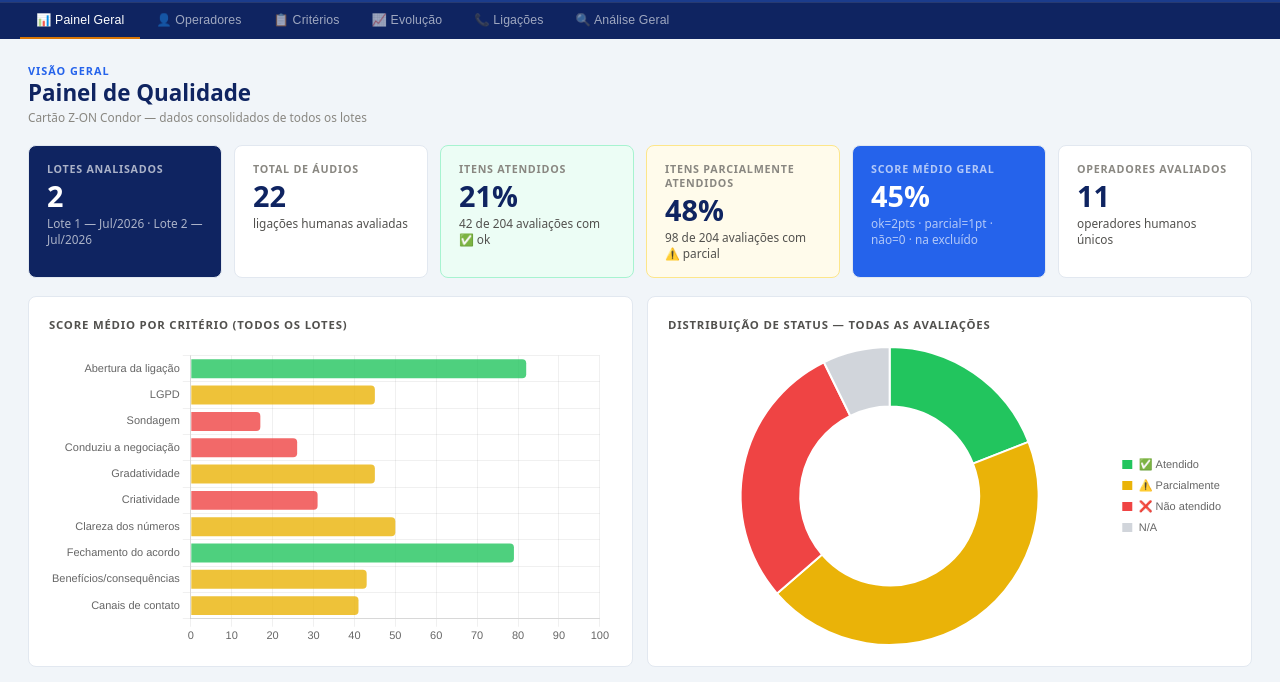
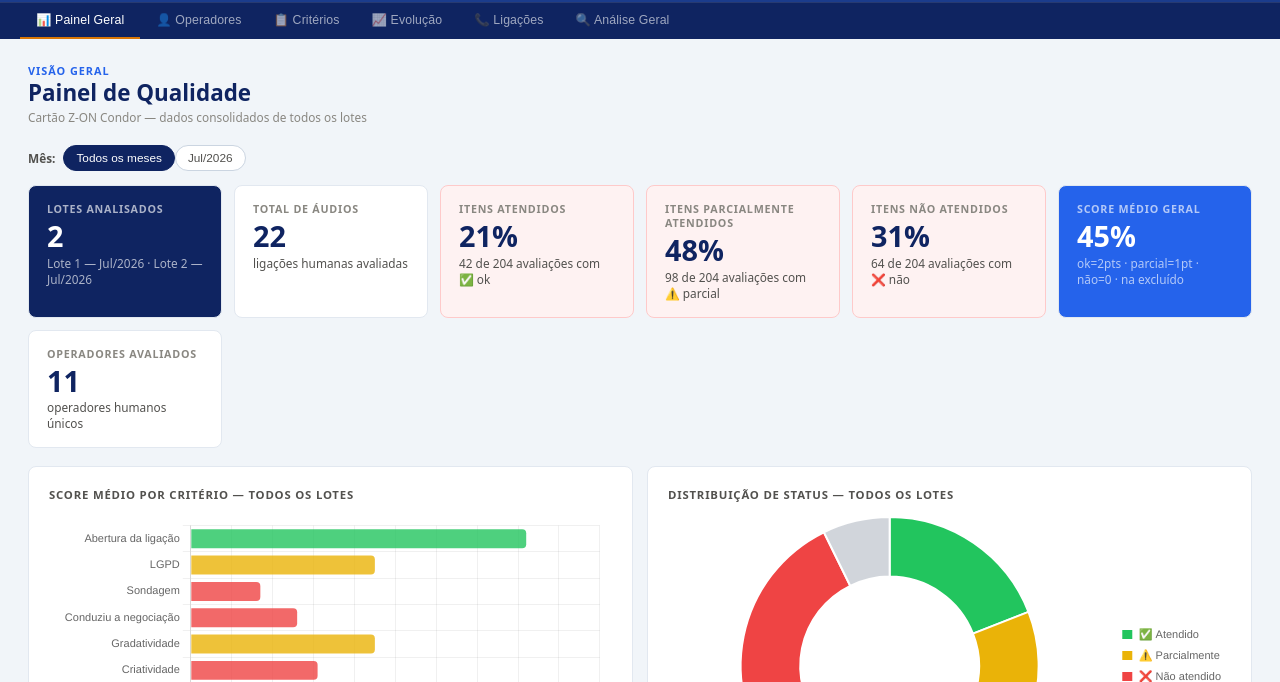
Before and after one commit to devrenanoliveira/dashboard_analise_qualidade, a plain HTML site: page index.html in a window 1280 px wide. Shown: the part 91-773 px from the top of the page. Drawn offline with nearby package versions, Linux system fonts and the light colour scheme.

Commit message:
Update index.html - add novas funções aba geral

```diff
--- a/index.html
+++ b/index.html
@@ -177,14 +177,22 @@ body.dark .detail-inner{background:#0f172a}
   <p class="sec-label">VISÃO GERAL</p>
   <h1 class="sec-title">Painel de Qualidade</h1>
   <p class="sec-subtitle" id="subtitleGeral">Cartão Z-ON Condor — dados consolidados de todos os lotes</p>
+  <div class="filter-row">
+    <span class="filter-label">Mês:</span>
+    <div id="filterMesGeral"></div>
+  </div>
+  <div class="filter-row" id="filterLoteGeralRow" style="display:none">
+    <span class="filter-label">Lote:</span>
+    <div id="filterLoteGeral"></div>
+  </div>
   <div class="kpi-grid" id="kpiGeral"></div>
   <div class="chart-grid">
     <div class="chart-card">
-      <div class="chart-title">Score médio por critério (todos os lotes)</div>
+      <div class="chart-title" id="titleCriterioGeral">Score médio por critério</div>
       <div class="chart-wrap h300"><canvas id="chartCriterioGeral"></canvas></div>
     </div>
     <div class="chart-card">
-      <div class="chart-title">Distribuição de status — todas as avaliações</div>
+      <div class="chart-title" id="titleDistStatus">Distribuição de status</div>
       <div class="chart-wrap h300"><canvas id="chartDistStatus"></canvas></div>
     </div>
   </div>
@@ -425,7 +433,27 @@ function makeDoughnut(id,labels,data,colors){
 // ── State ─────────────────────────────────────────────────────────────
 let DATA=null;
 let state={op:'all',loteOp:'all',crit:'abertura',loteCrit:'all',
-           loteEv:'all',loteAnalise:1,crmLote:'all',crmOp:'all',crmFech:'all'};
+           loteEv:'all',loteAnalise:1,crmLote:'all',crmOp:'all',crmFech:'all',
+           geralMes:'all',geralLote:'all'};
+
+// ── KPI card color helpers ─────────────────────────────────────────────
+function kpiColorOk(pct){
+  if(pct>=81) return 'green';
+  if(pct>=51) return 'gold';
+  return 'red';
+}
+function kpiColorParcial(pct){
+  // menor % parcial = melhor (a maioria já está ok)
+  if(pct<=20) return 'green';
+  if(pct<=35) return 'gold';
+  return 'red';
+}
+function kpiColorNao(pct){
+  // menor % não atendido = melhor
+  if(pct<=10) return 'green';
+  if(pct<=20) return 'gold';
+  return 'red';
+}
 
 // ── Init ──────────────────────────────────────────────────────────────
 async function init(){
@@ -438,7 +466,7 @@ async function init(){
     $('updateDate').textContent=DATA.meta.ultima_atualizacao||'—';
     setupTabs();
     setupDarkMode();
-    renderGeral();
+    setupGeralFiltros();
     setupOperadores();
     setupCriterios();
     renderEvolucao();
@@ -508,33 +536,105 @@ function getAllOps(loteFilter='all'){
 }
 
 // ── PAINEL GERAL ──────────────────────────────────────────────────────
+function setupGeralFiltros(){
+  // Extrair meses únicos dos lotes
+  const meses=[...new Set(DATA.lotes.map(l=>l.periodo))].sort();
+  const mesDiv=$('filterMesGeral');
+  mesDiv.innerHTML='<button class="filter-btn active" data-mes="all">Todos os meses</button>';
+  meses.forEach(mes=>{
+    const label=DATA.lotes.find(l=>l.periodo===mes)?.label?.split('—')[1]?.trim()||mes;
+    const b=document.createElement('button');
+    b.className='filter-btn';b.dataset.mes=mes;b.textContent=label;
+    b.addEventListener('click',()=>{
+      mesDiv.querySelectorAll('.filter-btn').forEach(x=>x.classList.remove('active'));
+      b.classList.add('active');state.geralMes=mes;state.geralLote='all';
+      atualizarFiltroLoteGeral();renderGeral();
+    });
+    mesDiv.appendChild(b);
+  });
+  mesDiv.querySelector('[data-mes="all"]').addEventListener('click',e=>{
+    mesDiv.querySelectorAll('.filter-btn').forEach(x=>x.classList.remove('active'));
+    e.target.classList.add('active');state.geralMes='all';state.geralLote='all';
+    $('filterLoteGeralRow').style.display='none';renderGeral();
+  });
+  renderGeral();
+}
+
+function atualizarFiltroLoteGeral(){
+  const mes=state.geralMes;
+  const lotesFiltrados=DATA.lotes.filter(l=>l.periodo===mes);
+  const row=$('filterLoteGeralRow');
+  if(lotesFiltrados.length<=1){row.style.display='none';return;}
+  row.style.display='flex';
+  const lDiv=$('filterLoteGeral');
+  lDiv.innerHTML='<button class="filter-btn active" data-lot="all">Todos do mês</button>';
+  lotesFiltrados.forEach(l=>{
+    const b=document.createElement('button');
+    b.className='filter-btn';b.dataset.lot=l.id;b.textContent=l.label.split('—')[0].trim();
+    b.addEventListener('click',()=>{
+      lDiv.querySelectorAll('.filter-btn').forEach(x=>x.classList.remove('active'));
+      b.classList.add('active');state.geralLote=l.id;renderGeral();
+    });
+    lDiv.appendChild(b);
+  });
+  lDiv.querySelector('[data-lot="all"]').addEventListener('click',e=>{
+    lDiv.querySelectorAll('.filter-btn').forEach(x=>x.classList.remove('active'));
+    e.target.classList.add('active');state.geralLote='all';renderGeral();
+  });
+}
+
+function getGeralCalls(){
+  // Filtra por mês e/ou lote de acordo com o estado
+  return DATA.lotes
+    .filter(l=>state.geralMes==='all'||l.periodo===state.geralMes)
+    .filter(l=>state.geralLote==='all'||l.id===+state.geralLote)
+    .flatMap(l=>l.operadores.flatMap(op=>
+      op.ligacoes.map(lig=>({...lig,operador:op.nome,isVirtual:op.isVirtual,loteId:l.id,loteLabel:l.label}))
+    ));
+}
+
 function renderGeral(){
-  const allCalls=getAllCalls();
+  const allCalls=getGeralCalls();
   const humanCalls=allCalls.filter(c=>!c.isVirtual);
   const crits=DATA.meta.criterios;
-  const avgScore=Math.round(humanCalls.reduce((a,c)=>a+callScore(c.criterios),0)/humanCalls.length);
+  const avgScore=humanCalls.length?Math.round(humanCalls.reduce((a,c)=>a+callScore(c.criterios),0)/humanCalls.length):0;
 
   // Contar status em todas as avaliações (excluindo na)
-  let totalOk=0,totalParcial=0,totalNao=0,totalEval=0;
+  let totalOk=0,totalParcial=0,totalNao=0,totalNa=0,totalEval=0;
   humanCalls.forEach(c=>{
     crits.forEach(cr=>{
       const s=c.criterios[cr.key]?.status;
       if(s==='ok'){totalOk++;totalEval++;}
       else if(s==='parcial'){totalParcial++;totalEval++;}
       else if(s==='nao'){totalNao++;totalEval++;}
+      else{totalNa++;}
     });
   });
   const pctOk=totalEval?Math.round((totalOk/totalEval)*100):0;
   const pctParcial=totalEval?Math.round((totalParcial/totalEval)*100):0;
+  const pctNao=totalEval?Math.round((totalNao/totalEval)*100):0;
 
   // Unique human ops
   const humanOps=new Set(humanCalls.map(c=>c.operador));
 
+  // Lotes visíveis no filtro atual
+  const lotesVisiveis=DATA.lotes
+    .filter(l=>state.geralMes==='all'||l.periodo===state.geralMes)
+    .filter(l=>state.geralLote==='all'||l.id===+state.geralLote);
+  const subtitleTxt=state.geralMes==='all'
+    ?'Cartão Z-ON Condor — dados consolidados de todos os lotes'
+    :`Cartão Z-ON Condor — ${lotesVisiveis.map(l=>l.label).join(', ')}`;
+  $('subtitleGeral').textContent=subtitleTxt;
+  const contextLabel=state.geralMes==='all'?'todos os lotes':lotesVisiveis.map(l=>l.label).join(', ');
+  if($('titleCriterioGeral')) $('titleCriterioGeral').textContent=`Score médio por critério — ${contextLabel}`;
+  if($('titleDistStatus')) $('titleDistStatus').textContent=`Distribuição de status — ${contextLabel}`;
+
   $('kpiGeral').innerHTML=`
-    <div class="kpi-card navy"><div class="kpi-label">Lotes Analisados</div><div class="kpi-value">${DATA.lotes.length}</div><div class="kpi-sub">${DATA.lotes.map(l=>l.label).join(' · ')}</div></div>
+    <div class="kpi-card navy"><div class="kpi-label">Lotes Analisados</div><div class="kpi-value">${lotesVisiveis.length}</div><div class="kpi-sub">${lotesVisiveis.map(l=>l.label).join(' · ')||'—'}</div></div>
     <div class="kpi-card"><div class="kpi-label">Total de Áudios</div><div class="kpi-value">${humanCalls.length}</div><div class="kpi-sub">ligações humanas avaliadas</div></div>
-    <div class="kpi-card green"><div class="kpi-label">Itens Atendidos</div><div class="kpi-value">${pctOk}%</div><div class="kpi-sub">${totalOk} de ${totalEval} avaliações com ✅ ok</div></div>
-    <div class="kpi-card gold"><div class="kpi-label">Itens Parcialmente Atendidos</div><div class="kpi-value">${pctParcial}%</div><div class="kpi-sub">${totalParcial} de ${totalEval} avaliações com ⚠️ parcial</div></div>
+    <div class="kpi-card ${kpiColorOk(pctOk)}"><div class="kpi-label">Itens Atendidos</div><div class="kpi-value">${pctOk}%</div><div class="kpi-sub">${totalOk} de ${totalEval} avaliações com ✅ ok</div></div>
+    <div class="kpi-card ${kpiColorParcial(pctParcial)}"><div class="kpi-label">Itens Parcialmente Atendidos</div><div class="kpi-value">${pctParcial}%</div><div class="kpi-sub">${totalParcial} de ${totalEval} avaliações com ⚠️ parcial</div></div>
+    <div class="kpi-card ${kpiColorNao(pctNao)}"><div class="kpi-label">Itens Não Atendidos</div><div class="kpi-value">${pctNao}%</div><div class="kpi-sub">${totalNao} de ${totalEval} avaliações com ❌ não</div></div>
     <div class="kpi-card blue"><div class="kpi-label">Score Médio Geral</div><div class="kpi-value">${avgScore}%</div><div class="kpi-sub">ok=2pts · parcial=1pt · não=0 · na excluído</div></div>
     <div class="kpi-card"><div class="kpi-label">Operadores Avaliados</div><div class="kpi-value">${humanOps.size}</div><div class="kpi-sub">operadores humanos únicos</div></div>
   `;
@@ -545,10 +645,8 @@ function renderGeral(){
   const colors=critScores.map(s=>s>=70?'rgba(34,197,94,.8)':s>=40?'rgba(234,179,8,.8)':'rgba(239,68,68,.8)');
   makeBarChart('chartCriterioGeral',critLabels,[{label:'Score %',data:critScores,backgroundColor:colors,borderRadius:4}],{horizontal:true});
 
-  // Chart: distribuição status (reaproveitando totais já calculados)
-  let na=0;
-  humanCalls.forEach(c=>{crits.forEach(cr=>{const s=c.criterios[cr.key]?.status;if(s==='na')na++;});});
-  makeDoughnut('chartDistStatus',['✅ Atendido','⚠️ Parcialmente','❌ Não atendido','N/A'],[totalOk,totalParcial,totalNao,na],
+  // Chart: distribuição status
+  makeDoughnut('chartDistStatus',['✅ Atendido','⚠️ Parcialmente','❌ Não atendido','N/A'],[totalOk,totalParcial,totalNao,totalNa],
     ['#22c55e','#eab308','#ef4444','#d1d5db']);
 
   // Insights
```
